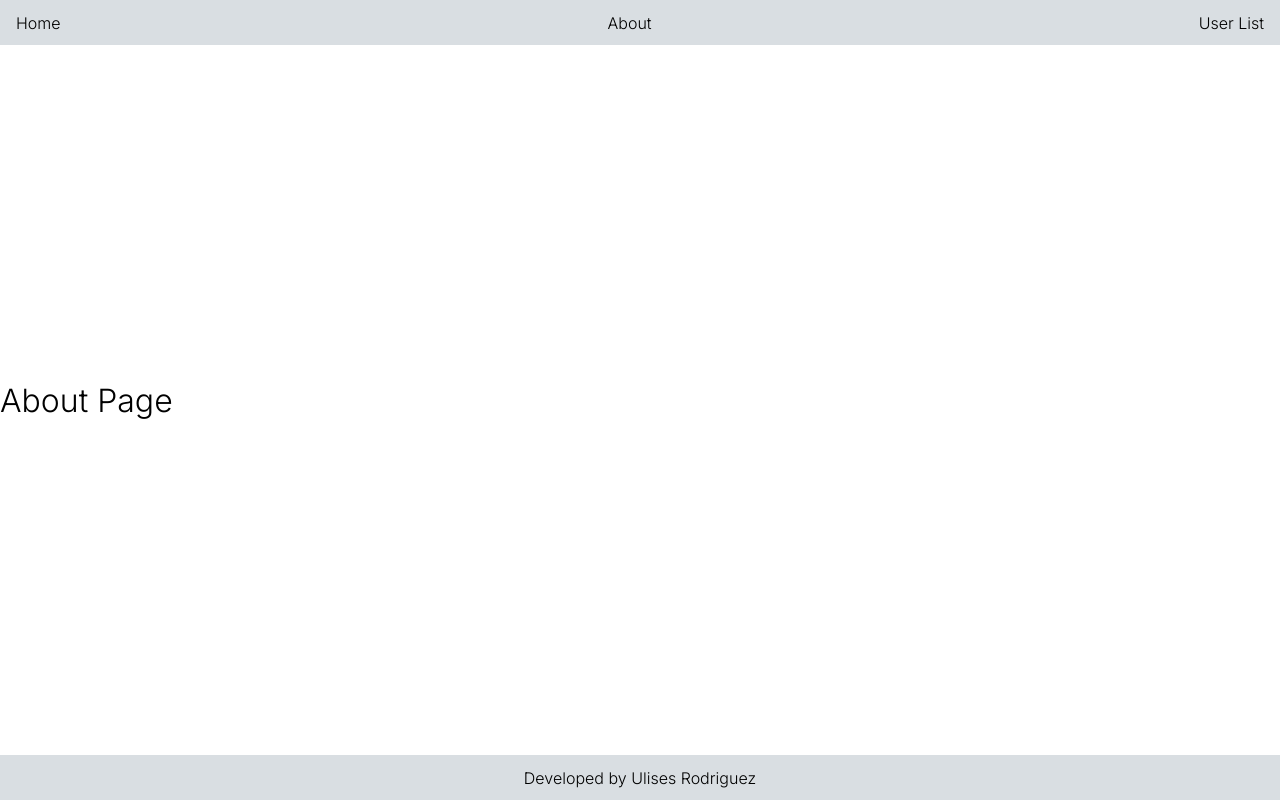
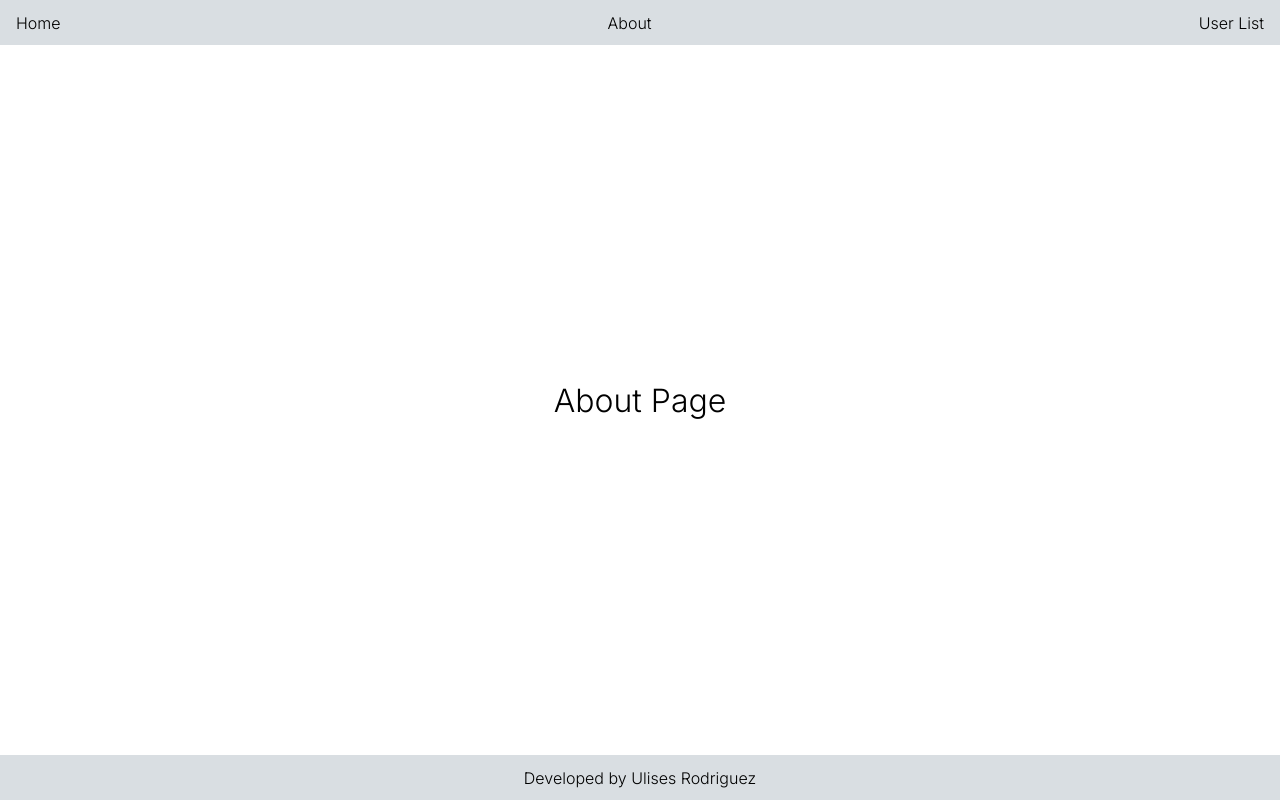
Before and after one commit to eNewery/UsersList, a Next.js app: page /about in a window 1280 px wide. Built offline with nearby package versions, Linux system fonts and the light colour scheme.

Commit message:
keyframme appear added

```diff
--- a/app/about/page.jsx
+++ b/app/about/page.jsx
@@ -2,9 +2,9 @@ function AboutPage(){
 
     return(
 
-        <div>
+        <main>
 <h1>About Page</h1>
-        </div>
+        </main>
     )
 }
 export default AboutPage
--- a/app/globals.css
+++ b/app/globals.css
@@ -104,6 +104,11 @@ border-radius: 50%;
     width: 70%;
     height: 50%;
     box-shadow: 0.3em 0.3em 0.5em 0 black;
+    animation: appear 1s both;
+}
+@keyframes appear {
+    0%{transform: scale(0);}
+    100%{transform: scale(1);}
 }
 .userDetailContainer div{
     display: flex;
--- a/app/layout.jsx
+++ b/app/layout.jsx
@@ -6,7 +6,7 @@ import { Inter } from 'next/font/google'
 const inter = Inter({ subsets: ['latin'] })
 
 export const metadata = {
-  title: 'Index Page',
+  title: 'Users List Page',
   description: 'Generated by create next app',
 }
 
```
Also changed, not shown: app/users/[id]/page.jsx (+5 -11 lines).
